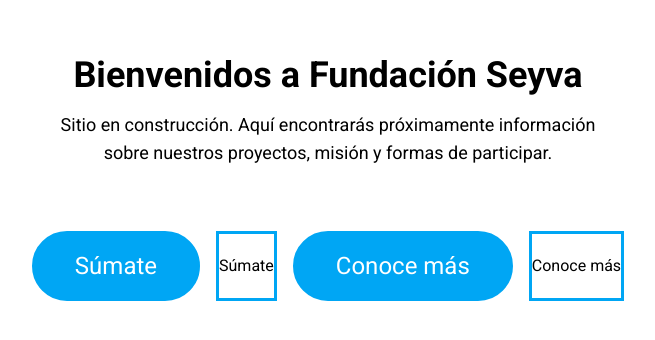
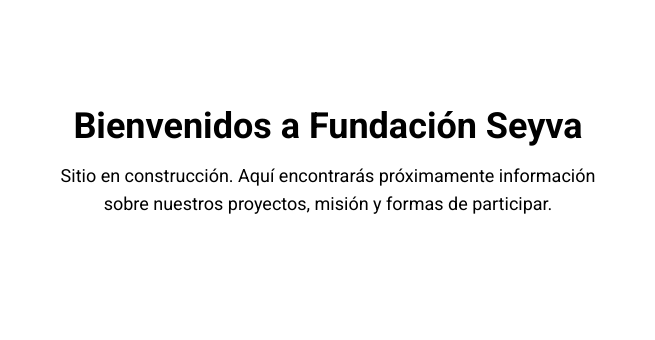
Before and after one commit to gerisai/seyva, a Next.js app: page / in a window 1280 px wide. Shown: the part 222-562 px from the top of the page, without its empty margins (312-967 px from the left). Built offline with nearby package versions, Linux system fonts and the light colour scheme.

Commit message:
fix: clean up homepage (#6)
Aprobado.

```diff
--- a/src/app/page.js
+++ b/src/app/page.js
@@ -2,12 +2,8 @@
 "use client";
 
 import React from 'react';
-import Button from '../components/Button.jsx';
 
 export default function Home() {
-  const handleClick = (buttonName) => {
-    alert(`¡Has clicado en el botón: ${buttonName}!`);
-  };
 
   return (
     <main className="min-h-screen flex items-center justify-center flex-col bg-white text-black p-8">
@@ -15,29 +11,6 @@
       <p className="text-lg text-center max-w-xl mb-8">
         Sitio en construcción. Aquí encontrarás próximamente información sobre nuestros proyectos, misión y formas de participar.
       </p>
-
-      {/* Container for buttons */}
-      <div className="flex flex-col md:flex-row gap-4 mt-8">
-        {/* First button: Súmate (primary) */}
-        <Button variant="primary" onClick={() => handleClick('Súmate')}>
-          Súmate
-        </Button>
-
-        {/* Second button: Súmate (secondary) */}
-        <Button variant="secondary" onClick={() => handleClick('Súmate')}>
-          Súmate
-        </Button>
-
-        {/* Third button: Conoce más (primary) */}
-        <Button variant="primary" onClick={() => handleClick('Conoce más')}>
-          Conoce más
-        </Button>
-
-        {/* four bottom: Conoce más (secondary) */}
-        <Button variant="secondary" onClick={() => handleClick('Conoce más')}>
-          Conoce más
-        </Button>
-      </div>
     </main>
   );
 }
```
